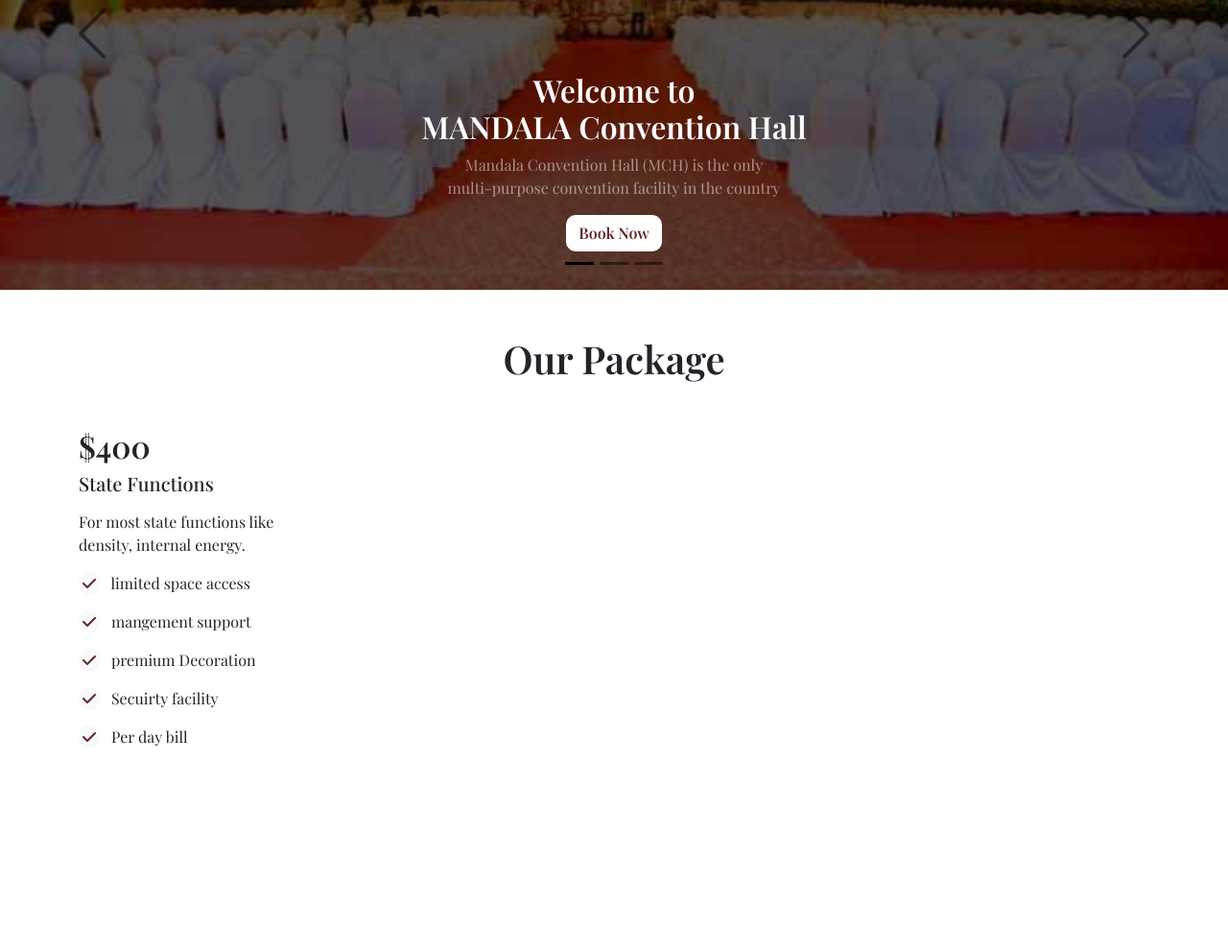
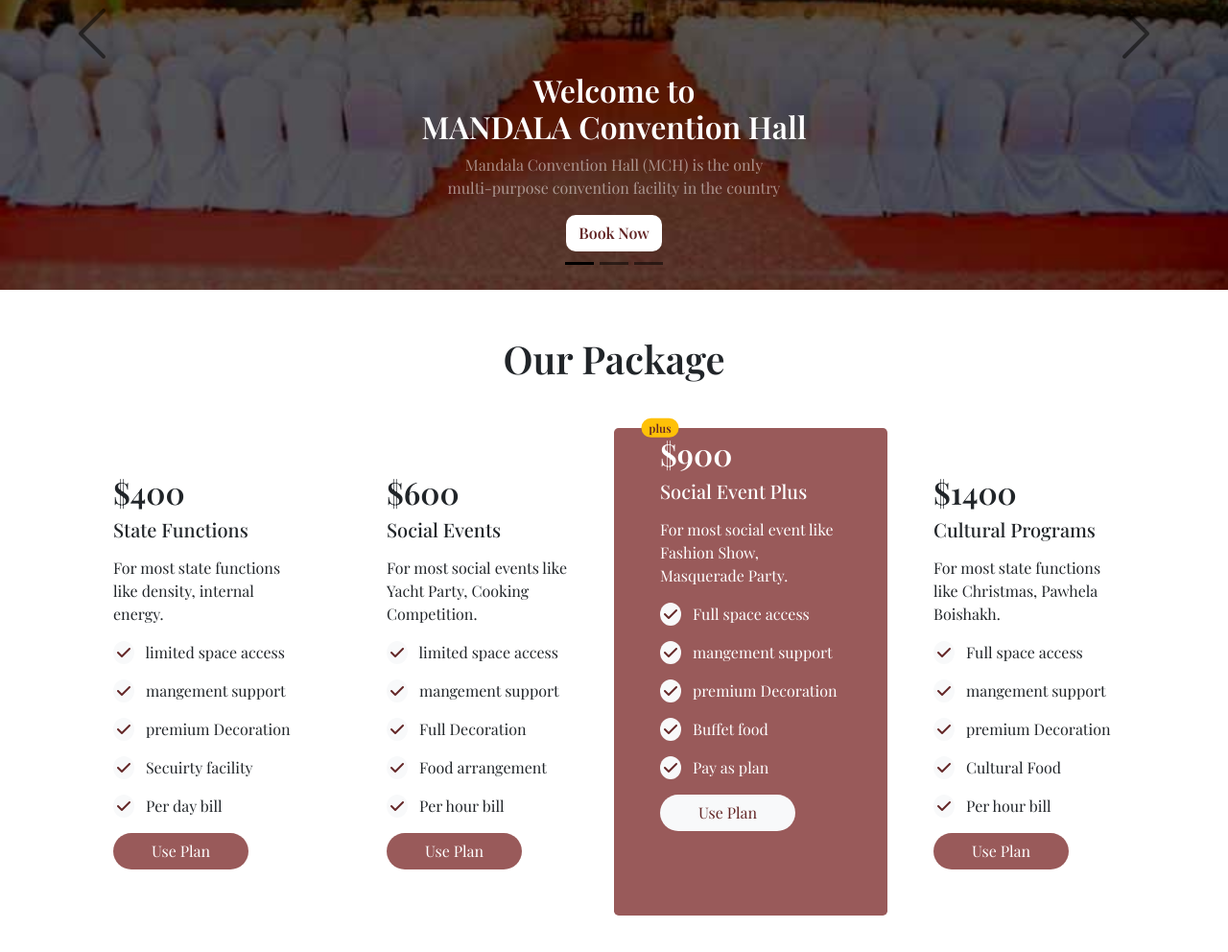
Before and after one commit to Tanni-Dey/mandala-convention-hall, a plain HTML site: page index.html in a window 1280 px wide. Shown: the part 288-1280 px from the top of the page at 96% size. Before the commit the page ends 1132 px from the top, so only its background shows below. Drawn offline with nearby package versions, Linux system fonts and the light colour scheme.

Commit message:
package-add

```diff
--- a/index.html
+++ b/index.html
@@ -112,11 +112,13 @@
         <section class="container my-5">
             <h1 class="text-center mb-5">Our Package</h1>
             <div class="row">
-                <div class="col-lg-3">
+                <div class="col-lg-3 p-5">
+                    <div>
                         <h2>$400</h2>
                         <h5 class="mb-3">State Functions</h5>
                         <p>For most state functions like density, internal energy.</p>
-                    <p><i class="fas fa-check bg-light p-1 me-2 text-mandala rounded-circle"></i> limited space access
+                        <p><i class="fas fa-check bg-light p-1 me-2 text-mandala rounded-circle"></i> limited space
+                            access
                         </p>
                         <p><i class="fas fa-check bg-light p-1 me-2 text-mandala rounded-circle"></i> mangement support
                         </p>
@@ -126,6 +128,83 @@
                         </p>
                         <p><i class="fas fa-check bg-light p-1 me-2 text-mandala rounded-circle"></i> Per day bill
                         </p>
+                        <div class="d-grid gap-2">
+                            <button class="btn text-white bg-mandala me-5 rounded-pill" type="button">Use Plan</button>
+
+                        </div>
+                    </div>
+                </div>
+                <div class="col-lg-3 p-5">
+                    <div>
+                        <h2>$600</h2>
+                        <h5 class="mb-3">Social Events</h5>
+                        <p>For most social events like Yacht Party, Cooking Competition.</p>
+                        <p><i class="fas fa-check bg-light p-1 me-2 text-mandala rounded-circle"></i> limited space
+                            access
+                        </p>
+                        <p><i class="fas fa-check bg-light p-1 me-2 text-mandala rounded-circle"></i> mangement support
+                        </p>
+                        <p><i class="fas fa-check bg-light p-1 me-2 text-mandala rounded-circle"></i> Full Decoration
+                        </p>
+                        <p><i class="fas fa-check bg-light p-1 me-2 text-mandala rounded-circle"></i> Food arrangement
+                        </p>
+                        <p><i class="fas fa-check bg-light p-1 me-2 text-mandala rounded-circle"></i> Per hour bill
+                        </p>
+                        <div class="d-grid gap-2">
+                            <button class="btn text-white bg-mandala me-5 rounded-pill" type="button">Use Plan</button>
+
+                        </div>
+                    </div>
+                </div>
+                <div class="col-lg-3 bg-mandala  rounded-3 p-5 pt-2 position-relative">
+                    <div class="text-white">
+                        <h2>$900</h2>
+                        <h5 class="mb-3">Social Event Plus</h5>
+                        <p>For most social event like Fashion Show, Masquerade Party.</p>
+                        <p><i class="fas fa-check bg-light p-1 me-2 text-mandala rounded-circle"></i> Full
+                            space
+                            access
+                        </p>
+                        <p><i class="fas fa-check bg-light p-1 me-2 text-mandala rounded-circle"></i> mangement support
+                        </p>
+                        <p><i class="fas fa-check bg-light p-1 me-2 text-mandala rounded-circle"></i> premium Decoration
+                        </p>
+                        <p><i class="fas fa-check bg-light p-1 me-2 text-mandala rounded-circle"></i> Buffet food
+                        </p>
+                        <p><i class="fas fa-check bg-light p-1 me-2 text-mandala rounded-circle"></i> Pay as plan
+                        </p>
+                        <div class="d-grid gap-2">
+                            <button class="btn text-mandala bg-light me-5 rounded-pill" type="button">Use Plan</button>
+
+                        </div>
+                    </div>
+                    <span
+                        class="position-absolute top-0 start-80 translate-middle badge rounded-pill bg-warning text-mandala">
+                        plus
+                        <span class="visually-hidden">unread messages</span>
+                    </span>
+                </div>
+                <div class="col-lg-3 p-5">
+                    <div>
+                        <h2>$1400</h2>
+                        <h5 class="mb-3">Cultural Programs</h5>
+                        <p>For most state functions like Christmas, Pawhela Boishakh.</p>
+                        <p><i class="fas fa-check bg-light p-1 me-2 text-mandala rounded-circle"></i> Full space
+                            access
+                        </p>
+                        <p><i class="fas fa-check bg-light p-1 me-2 text-mandala rounded-circle"></i> mangement support
+                        </p>
+                        <p><i class="fas fa-check bg-light p-1 me-2 text-mandala rounded-circle"></i> premium Decoration
+                        </p>
+                        <p><i class="fas fa-check bg-light p-1 me-2 text-mandala rounded-circle"></i> Cultural Food
+                        </p>
+                        <p><i class="fas fa-check bg-light p-1 me-2 text-mandala rounded-circle"></i> Per hour bill
+                        </p>
+                        <div class="d-grid gap-2">
+                            <button class="btn text-white bg-mandala me-5 rounded-pill" type="button">Use Plan</button>
+
+                        </div>
+                    </div>
                 </div>
             </div>
         </section>
```
Lines whose indentation alone changed are shown as unchanged.
